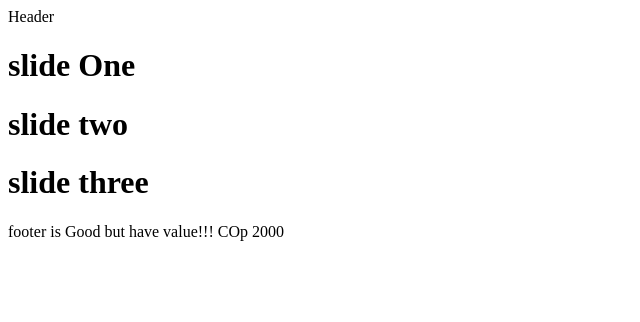
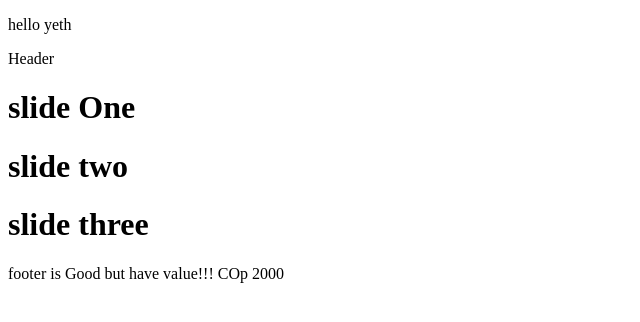
Before and after one commit to ACAB1312z/git-projects, a plain HTML site: page index.html in a window 1280 px wide. Shown: the whole page, without its empty margins (0-640 px from the left). Drawn offline with Linux system fonts and the light colour scheme.

Commit message:
script updated

```diff
--- a/index.html
+++ b/index.html
@@ -6,6 +6,7 @@
     <title>Document</title>
 </head>
 <body>
+    <p id="demo"></p>
     <header>
         Header
     </header>
--- a/script.js
+++ b/script.js
@@ -1 +1,3 @@
-console.log("HEllo Git")
+setInterval(()=>{
+    document.getElementById("demo").innerHTML = "hello yeth"
+} , 3000)
```
